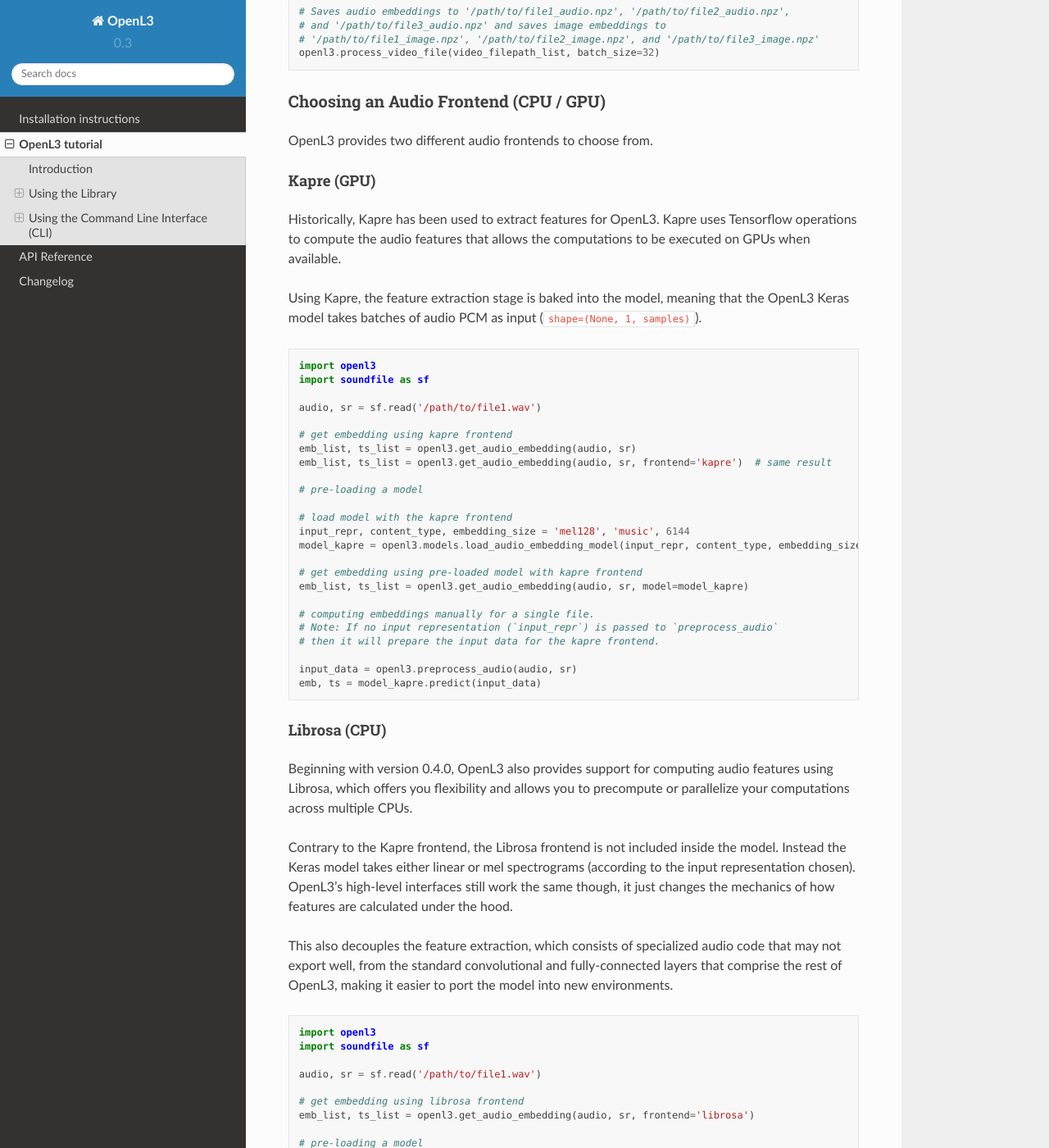
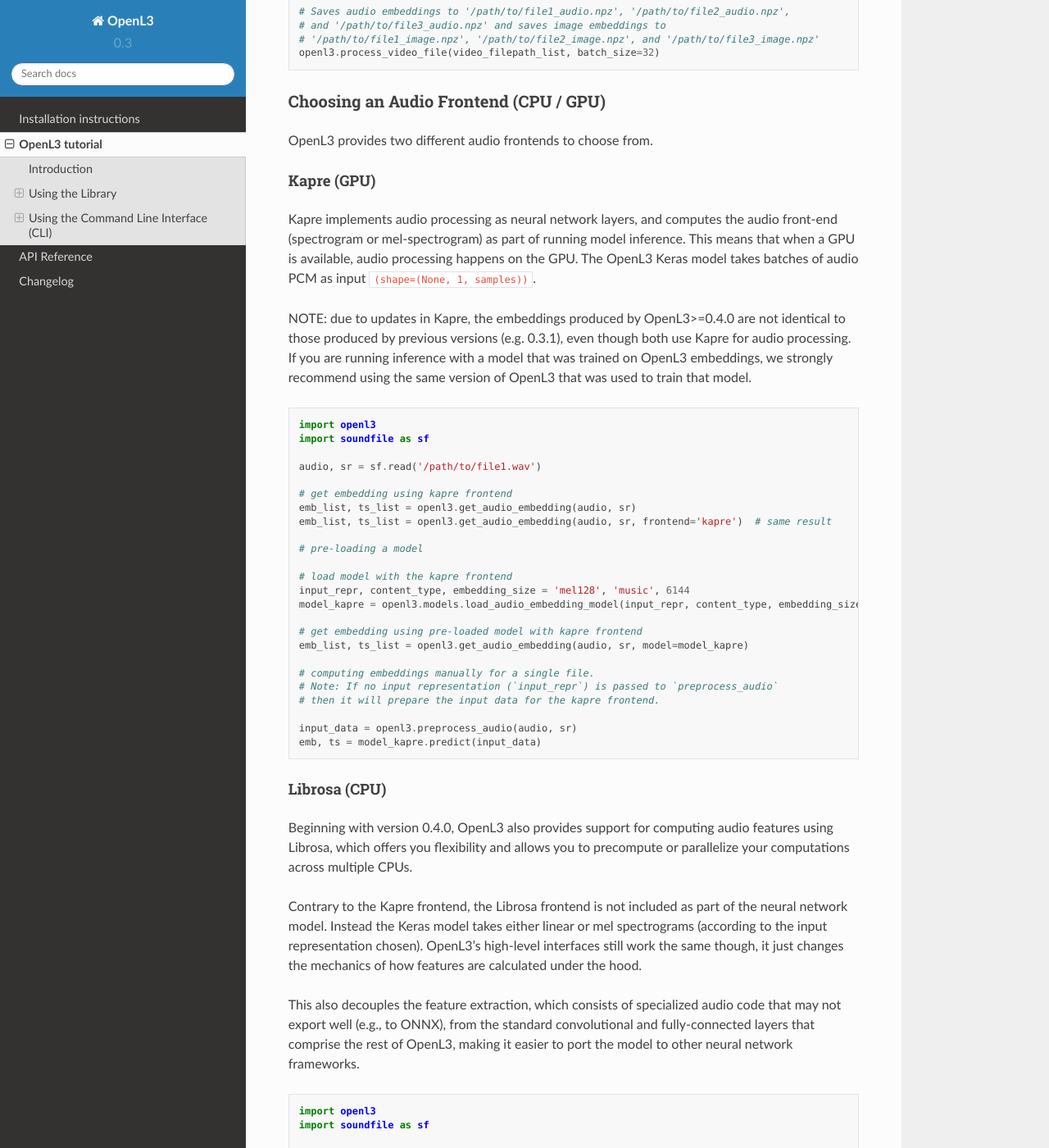
Before and after one commit to marl/openl3, a Sphinx documentation site: the page built from docs/tutorial.rst, in a window 1280 px wide and 1400 px high, scrolled down 8483 px. Shown: the whole window at 82% size. Built offline with Sphinx 7.4.7 and the Read the Docs theme 2.0.0, drawn with Linux system fonts in a browser that asks for light colours; some of the changed text lies outside the part shown.

Commit message:
fixed documentation suggestions

```diff
--- a/docs/changes.rst
+++ b/docs/changes.rst
@@ -6,10 +6,10 @@
 v0.4.0
 ~~~~~~
  - Upgrade to `tensorflow>=2.0.0`
- - Upgrade to `kapre>=`. Reverted magnitude scaling method to match `<=` as that's what the model was trained on.
+ - Upgrade to `kapre>=0.3.5`. Reverted magnitude scaling method to match `kapre<=0.1.4` as that's what the model was trained on.
  - Add librosa frontend, and allow frontend to be configurable between `kapre` and `librosa`
-    - Added `include_frontend=False` flag to `load_audio_embedding_model` for use with a librosa or other external frontend
-    - Added a `openl3.preprocess` function that computes the input features needed for each frontend
+    - Added `frontend='librosa'` flag to `load_audio_embedding_model` for use with a librosa or other external frontend
+    - Added a `openl3.preprocess_audio` function that computes the input features needed for each frontend
 
 
 v0.3.1
--- a/docs/tutorial.rst
+++ b/docs/tutorial.rst
@@ -449,12 +449,15 @@
 Kapre (GPU)
 ^^^^^^^^^^^
 
-Historically, Kapre has been used to extract features for OpenL3. Kapre uses Tensorflow
-operations to compute the audio features that allows the computations to be executed on GPUs
-when available.
+Kapre implements audio processing as neural network layers, and computes the audio front-end
+(spectrogram or mel-spectrogram) as part of running model inference. This means that when
+a GPU is available, audio processing happens on the GPU. The OpenL3 Keras model takes batches
+of audio PCM as input ``(shape=(None, 1, samples))``.
 
-Using Kapre, the feature extraction stage is baked into the model, meaning that the OpenL3 Keras model
-takes batches of audio PCM as input (``shape=(None, 1, samples)``).
+NOTE: due to updates in Kapre, the embeddings produced by OpenL3>=0.4.0 are not identical to
+those produced by previous versions (e.g. 0.3.1), even though both use Kapre for audio processing.
+If you are running inference with a model that was trained on OpenL3 embeddings, we strongly
+recommend using the same version of OpenL3 that was used to train that model.
 
 .. code-block:: python
 
@@ -489,13 +492,13 @@
 Beginning with version 0.4.0, OpenL3 also provides support for computing audio features using Librosa,
 which offers you flexibility and allows you to precompute or parallelize your computations across multiple CPUs.
 
-Contrary to the Kapre frontend, the Librosa frontend is not included inside the model. Instead the Keras model
+Contrary to the Kapre frontend, the Librosa frontend is not included as part of the neural network model. Instead the Keras model
 takes either linear or mel spectrograms (according to the input representation chosen). OpenL3's high-level interfaces
 still work the same though, it just changes the mechanics of how features are calculated under the hood.
 
-This also decouples the feature extraction, which consists of specialized audio code that may not export well,
+This also decouples the feature extraction, which consists of specialized audio code that may not export well (e.g., to ONNX),
 from the standard convolutional and fully-connected layers that comprise the rest of OpenL3, making it easier to
-port the model into new environments.
+port the model to other neural network frameworks.
 
 .. code-block:: python
 
@@ -605,6 +608,12 @@
 
     $ openl3 audio /path/to/file.wav --audio-batch-size 16
 
+By default, the CLI will use the Kapre frontend to compute audio embeddings. You may also choose to use Librosa to compute the embeddings:
+
+.. code-block:: shell
+
+    $ openl3 audio /path/to/file.wav --audio-frontend librosa
+
 Finally, you can suppress non-error printouts by running:
 
 .. code-block:: shell
```
Also changed, not shown: docs/installation.rst (+10 -0 lines).
